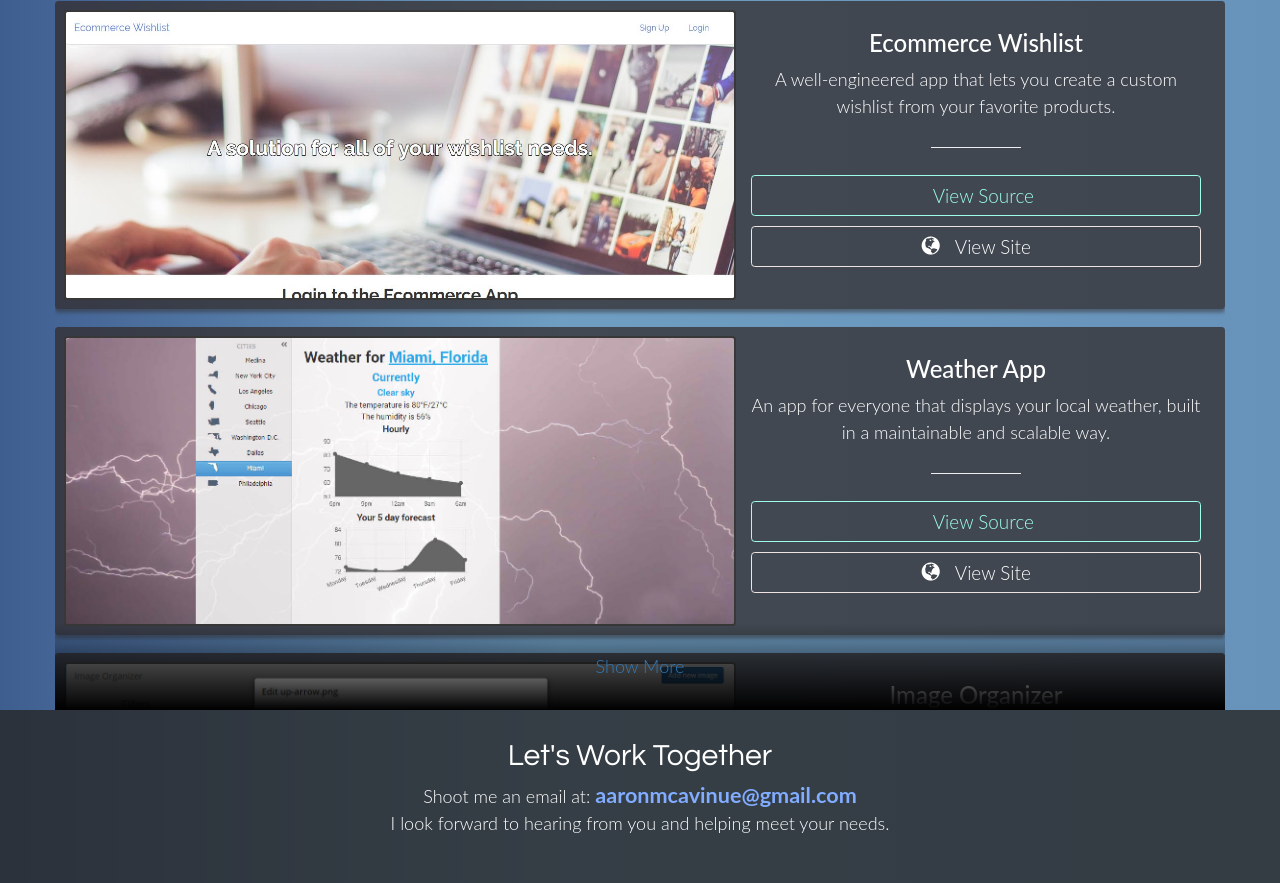
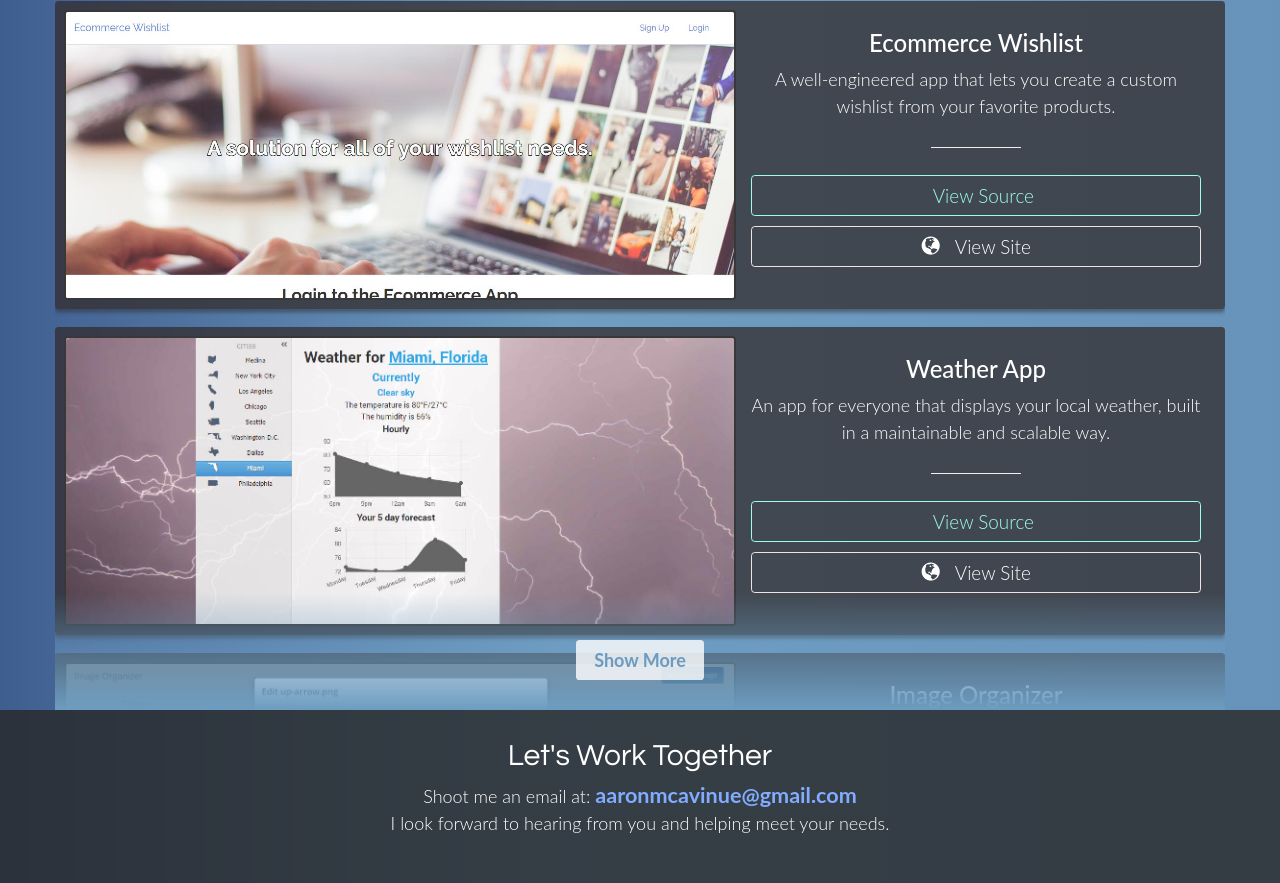
Before and after one commit to amcavinue/portfolio-site-static, a website: page index.html in a window 1280 px wide. Shown: the part 1156-2039 px from the top of the page. Drawn offline with nearby package versions, Linux system fonts and the light colour scheme; some icons are missing.

Commit message:
Read more style tweaks.

```diff
--- a/css/sass/_development.scss
+++ b/css/sass/_development.scss
@@ -161,11 +161,30 @@ header {
 		width: 100%;
 		text-align: center;
 		margin: 0;
-		padding: 30px 0 30px 0;
+		padding: 3em 0 2em 0;
 
-    /* "transparent" only works here because == rgba(0,0,0,0) */
-		background-image: -moz-linear-gradient(top, transparent, black);
-		background-image: -webkit-gradient(linear,left top,left bottom,color-stop(0, transparent),color-stop(1, black));
+    background-image: -webkit-gradient(linear,
+                                       left top,
+                                       left bottom,
+                                       color-stop(0, transparent),
+                                       color-stop(1, #6d9cc0)
+                                      );
+    .button {
+      color: #6d9bc0;
+      background-color: rgba(255, 255, 255, 0.8);
+      font-weight: 700;
+      padding: 0.5em 1em;
+      text-decoration: none;
+      -moz-border-radius: 0.2em;
+      -webkit-border-radius: 0.2em;
+      border-radius: 0.2em;
+      -khtml-border-radius: 0.2em;
+
+      &:hover {
+        background-color: $color-3;
+        color: #6d9bc0;
+      }
+    }
   }
 
   h2 {
```
Also changed, not shown: css/main.css.
